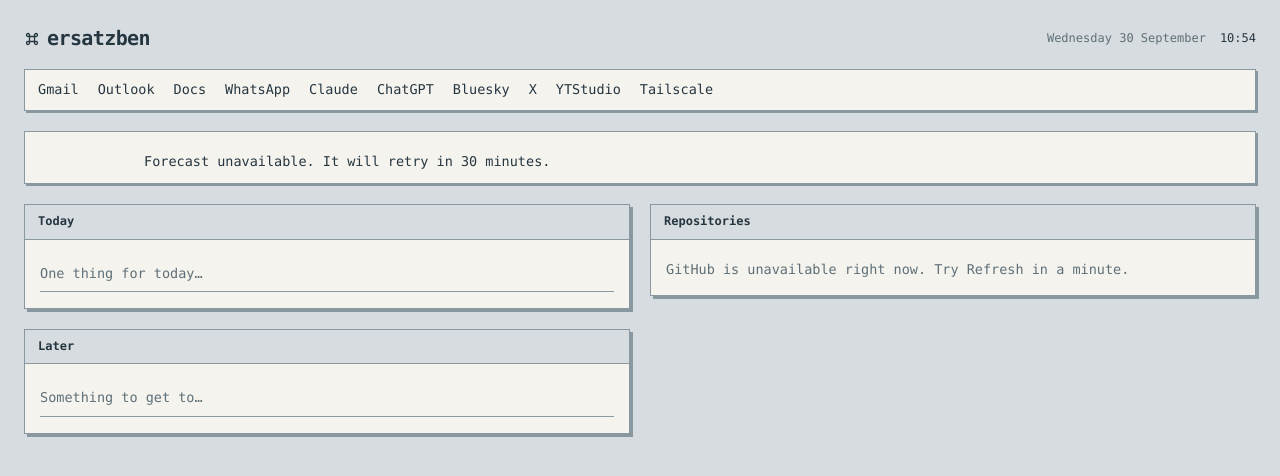
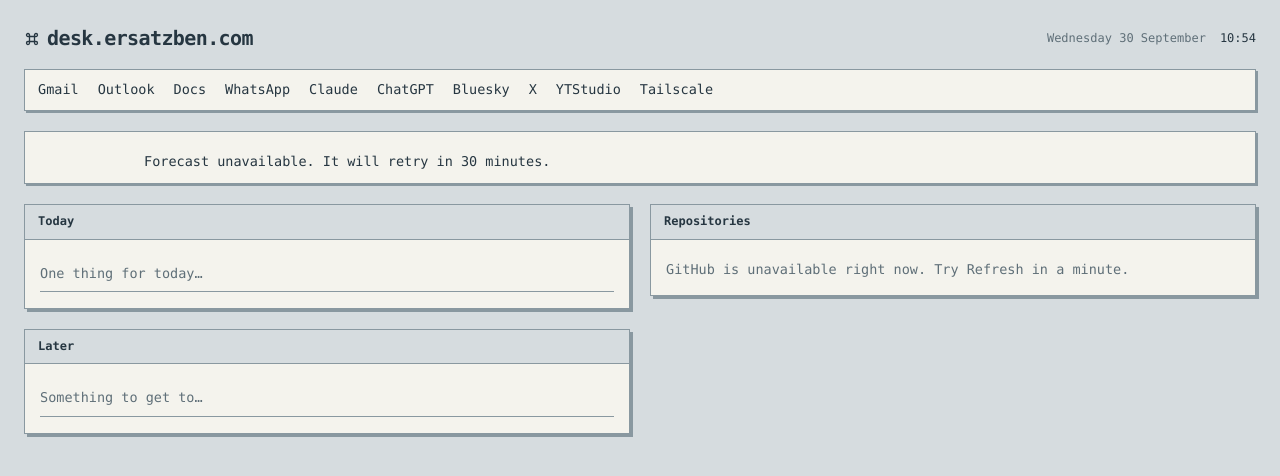
Before and after one commit to ersatzben/homepage, a website with bundled scripts: page public/index.html in a window 1280 px wide. Built offline with nearby package versions, Linux system fonts and the light colour scheme; no server answers; files whose address does not match are found by name.

Commit message:
changes to page title

```diff
--- a/public/index.html
+++ b/public/index.html
@@ -5,7 +5,7 @@
   <meta name="viewport" content="width=device-width,initial-scale=1">
   <meta name="theme-color" content="#d6dcdf" media="(prefers-color-scheme: light)">
   <meta name="theme-color" content="#242a2d" media="(prefers-color-scheme: dark)">
-  <title>ersatzben</title>
+  <title>My Desk</title>
   <link rel="icon" href="/assets/favicon.svg">
   <link rel="stylesheet" href="/app.css">
   <script type="module" src="/app.js"></script>
@@ -14,7 +14,7 @@
   <header class="masthead">
     <span class="identity">
       <svg class="icon" viewBox="0 0 16 16" aria-hidden="true"><path d="M5.5 5.5h5v5h-5zM5.5 5.5H4a1.5 1.5 0 1 1 1.5-1.5zM10.5 5.5V4A1.5 1.5 0 1 1 12 5.5zM10.5 10.5H12a1.5 1.5 0 1 1-1.5 1.5zM5.5 10.5V12A1.5 1.5 0 1 1 4 10.5z"/></svg>
-      ersatzben
+      desk.ersatzben.com
     </span>
     <span class="clock"><time id="date"></time><span id="time"></span></span>
     <button id="logout" class="button" hidden>Lock</button>
```
